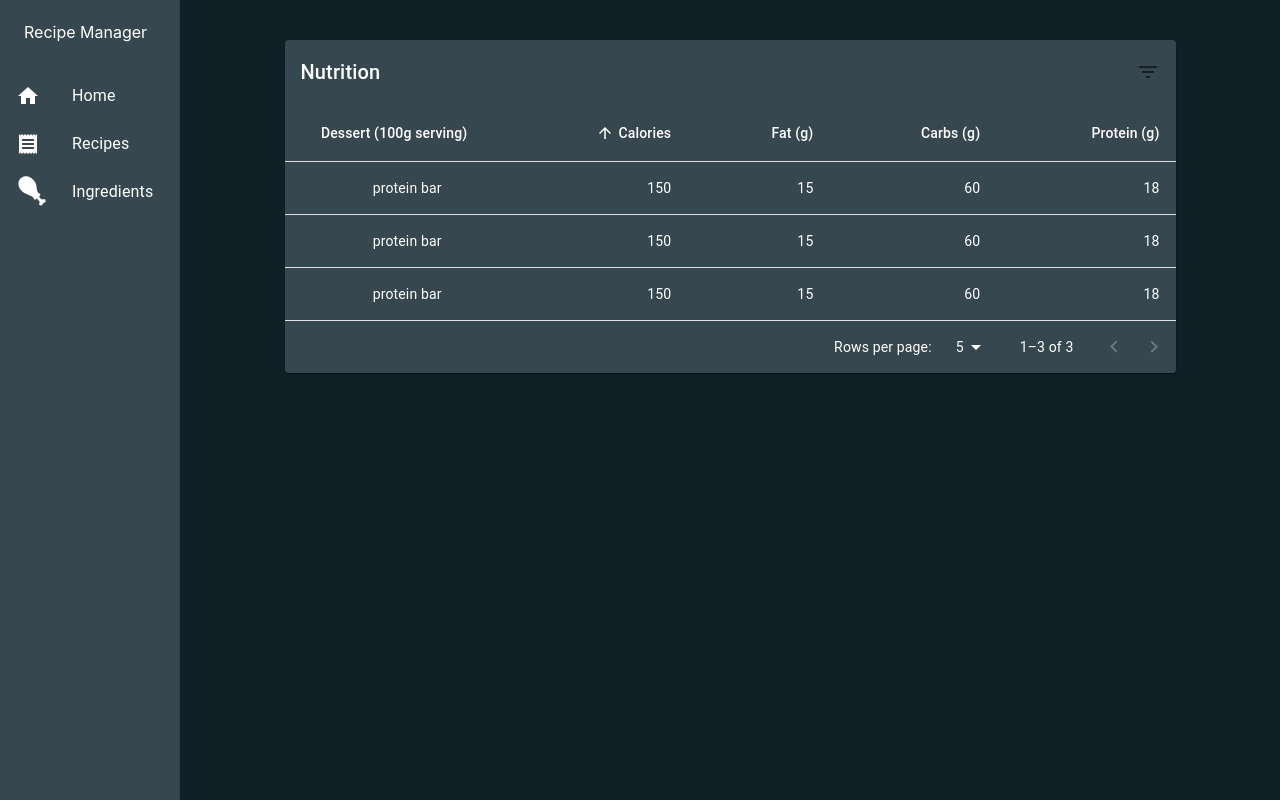
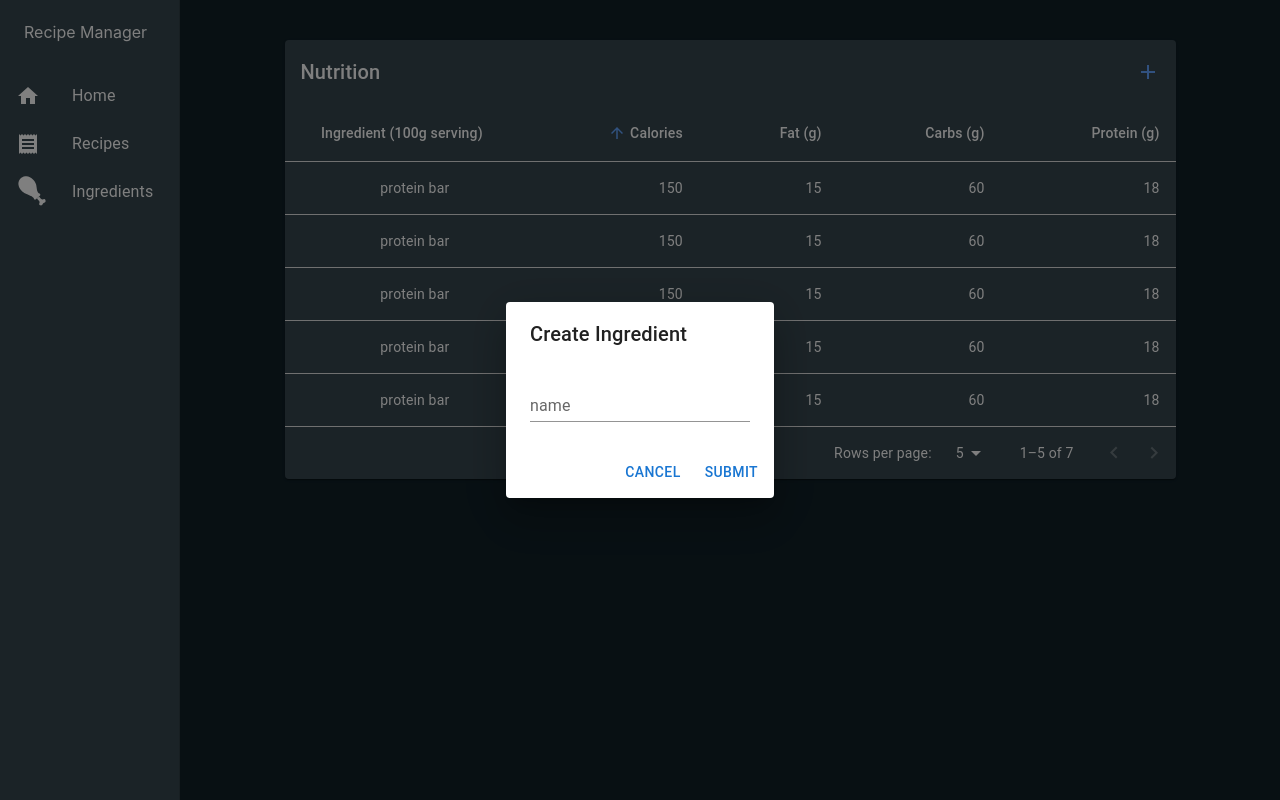
Before and after one commit to Oliver-Pettersson/Recipe_Manager, a React (Create React App) app in the folder recipemanager-fe/: page /ingredients in a window 1280 px wide. Both pictures are taken after a click on the button 1147 px from the left and 72 px from the top of the page. Built offline with nearby package versions, Linux system fonts and the light colour scheme.

Commit message:
finalized table and added default dialog

```diff
--- a/recipemanager-fe/src/components/atoms/RecipeCard/RecipeCard.tsx
+++ b/recipemanager-fe/src/components/atoms/RecipeCard/RecipeCard.tsx
@@ -29,7 +29,7 @@ export default function RecipeCard() {
         </Typography>
       </CardContent>
       <CardActions>
-        <Button sx={{ margin: "auto" }} size="small">
+        <Button sx={{ margin: "auto", color: "#63A4FF" }} size="small">
           Details
         </Button>
       </CardActions>
--- /dev/null
+++ b/recipemanager-fe/src/components/organisms/CreateIngredientDialog/CreateIngredientDialog.tsx
@@ -0,0 +1,40 @@
+import * as React from 'react';
+import Button from '@mui/material/Button';
+import TextField from '@mui/material/TextField';
+import Dialog from '@mui/material/Dialog';
+import DialogActions from '@mui/material/DialogActions';
+import DialogContent from '@mui/material/DialogContent';
+import DialogContentText from '@mui/material/DialogContentText';
+import DialogTitle from '@mui/material/DialogTitle';
+
+interface PropsType {
+    open: boolean;
+    setOpen: React.Dispatch<React.SetStateAction<boolean>>;
+}
+
+export default function CreateIngredientDialog({open, setOpen}: PropsType) {
+
+  const handleClose = () => {
+    setOpen(false);
+  };
+
+  return (
+      <Dialog open={open} onClose={handleClose}>
+        <DialogTitle>Create Ingredient</DialogTitle>
+        <DialogContent>
+          <TextField
+            autoFocus
+            margin="dense"
+            id="name"
+            label="name"
+            fullWidth
+            variant="standard"
+          />
+        </DialogContent>
+        <DialogActions>
+          <Button onClick={handleClose}>Cancel</Button>
+          <Button onClick={handleClose}>Submit</Button>
+        </DialogActions>
+      </Dialog>
+  );
+}
--- a/recipemanager-fe/src/components/organisms/MuiTable/MuiTable.css
+++ b/recipemanager-fe/src/components/organisms/MuiTable/MuiTable.css
@@ -7,7 +7,7 @@ span.muiTableSortLabel:hover {
 }
 
 span.muiTableSortLabel.Mui-active > svg {
-    fill: white;
+    fill: #63A4FF;
 }
 
 svg.MuiTablePagination-selectIcon {
--- a/recipemanager-fe/src/components/organisms/MuiTable/MuiTable.tsx
+++ b/recipemanager-fe/src/components/organisms/MuiTable/MuiTable.tsx
@@ -1,6 +1,5 @@
-import DeleteIcon from "@mui/icons-material/Delete";
-import FilterListIcon from "@mui/icons-material/FilterList";
 import Box from "@mui/material/Box";
+import AddIcon from '@mui/icons-material/Add';
 import IconButton from "@mui/material/IconButton";
 import { alpha } from "@mui/material/styles";
 import Table from "@mui/material/Table";
@@ -12,13 +11,13 @@ import TablePagination from "@mui/material/TablePagination";
 import TableRow from "@mui/material/TableRow";
 import TableSortLabel from "@mui/material/TableSortLabel";
 import Toolbar from "@mui/material/Toolbar";
-import Tooltip from "@mui/material/Tooltip";
 import Typography from "@mui/material/Typography";
 import { visuallyHidden } from "@mui/utils";
 import * as React from "react";
 import "./MuiTable.css";
 
 interface Data {
+  id: string;
   calories: number;
   carbs: number;
   fat: number;
@@ -74,38 +73,6 @@ interface HeadCell {
   numeric: boolean;
 }
 
-const headCells: readonly HeadCell[] = [
-  {
-    id: "name",
-    numeric: false,
-    disablePadding: true,
-    label: "Dessert (100g serving)",
-  },
-  {
-    id: "calories",
-    numeric: true,
-    disablePadding: false,
-    label: "Calories",
-  },
-  {
-    id: "fat",
-    numeric: true,
-    disablePadding: false,
-    label: "Fat (g)",
-  },
-  {
-    id: "carbs",
-    numeric: true,
-    disablePadding: false,
-    label: "Carbs (g)",
-  },
-  {
-    id: "protein",
-    numeric: true,
-    disablePadding: false,
-    label: "Protein (g)",
-  },
-];
 
 interface EnhancedTableProps {
   onRequestSort: (
@@ -114,10 +81,11 @@ interface EnhancedTableProps {
   ) => void;
   order: Order;
   orderBy: string;
+  headCells: HeadCell[];
 }
 
 function EnhancedTableHead(props: EnhancedTableProps) {
-  const { order, orderBy, onRequestSort } = props;
+  const { order, orderBy, onRequestSort, headCells } = props;
   const createSortHandler =
     (property: keyof Data) => (event: React.MouseEvent<unknown>) => {
       onRequestSort(event, property);
@@ -159,36 +127,19 @@ function EnhancedTableHead(props: EnhancedTableProps) {
 }
 
 interface EnhancedTableToolbarProps {
-  numSelected: number;
+  addIconOnClick: () => void;
 }
 
 const EnhancedTableToolbar = (props: EnhancedTableToolbarProps) => {
-  const { numSelected } = props;
+  const { addIconOnClick } = props;
 
   return (
     <Toolbar
       sx={{
         pl: { sm: 2 },
         pr: { xs: 1, sm: 1 },
-        ...(numSelected > 0 && {
-          bgcolor: (theme) =>
-            alpha(
-              theme.palette.primary.main,
-              theme.palette.action.activatedOpacity
-            ),
-        }),
       }}
     >
-      {numSelected > 0 ? (
-        <Typography
-          sx={{ flex: "1 1 100%" }}
-          color="inherit"
-          variant="subtitle1"
-          component="div"
-        >
-          {numSelected} selected
-        </Typography>
-      ) : (
       <Typography
         sx={{ flex: "1 1 100%" }}
         variant="h6"
@@ -197,32 +148,23 @@ const EnhancedTableToolbar = (props: EnhancedTableToolbarProps) => {
       >
         Nutrition
       </Typography>
-      )}
-      {numSelected > 0 ? (
-        <Tooltip title="Delete">
-          <IconButton>
-            <DeleteIcon />
+        <IconButton onClick={addIconOnClick}>
+          <AddIcon sx={{color: "#63A4FF"}} />
         </IconButton>
-        </Tooltip>
-      ) : (
-        <Tooltip title="Filter list">
-          <IconButton>
-            <FilterListIcon />
-          </IconButton>
-        </Tooltip>
-      )}
     </Toolbar>
   );
 };
 
 interface MuiTableProps {
   rows: Data[];
+  rowOnClick: (row: Data) => void;
+  addIconOnClick: () => void;
+  headCells: HeadCell[];
 }
 
-export default function MuiTable({ rows }: MuiTableProps) {
+export default function MuiTable({ rows, rowOnClick, headCells, addIconOnClick }: MuiTableProps) {
   const [order, setOrder] = React.useState<Order>("asc");
   const [orderBy, setOrderBy] = React.useState<keyof Data>("calories");
-  const [selected, setSelected] = React.useState<readonly string[]>([]);
   const [page, setPage] = React.useState(0);
   const [dense, setDense] = React.useState(false);
   const [rowsPerPage, setRowsPerPage] = React.useState(5);
@@ -234,26 +176,6 @@ export default function MuiTable({ rows }: MuiTableProps) {
     const isAsc = orderBy === property && order === "asc";
     setOrder(isAsc ? "desc" : "asc");
     setOrderBy(property);
-  };
-
-  const handleClick = (_event: React.MouseEvent<unknown>, name: string) => {
-    const selectedIndex = selected.indexOf(name);
-    let newSelected: readonly string[] = [];
-
-    if (selectedIndex === -1) {
-      newSelected = newSelected.concat(selected, name);
-    } else if (selectedIndex === 0) {
-      newSelected = newSelected.concat(selected.slice(1));
-    } else if (selectedIndex === selected.length - 1) {
-      newSelected = newSelected.concat(selected.slice(0, -1));
-    } else if (selectedIndex > 0) {
-      newSelected = newSelected.concat(
-        selected.slice(0, selectedIndex),
-        selected.slice(selectedIndex + 1)
-      );
-    }
-
-    setSelected(newSelected);
   };
 
   const handleChangePage = (_event: unknown, newPage: number) => {
@@ -273,7 +195,7 @@ export default function MuiTable({ rows }: MuiTableProps) {
 
   return (
     <>
-      <EnhancedTableToolbar numSelected={selected.length} />
+      <EnhancedTableToolbar addIconOnClick={addIconOnClick} />
       <TableContainer>
         <Table
           sx={{ minWidth: 750 }}
@@ -281,6 +203,7 @@ export default function MuiTable({ rows }: MuiTableProps) {
           size={dense ? "small" : "medium"}
         >
           <EnhancedTableHead
+          headCells={headCells}
             order={order}
             orderBy={orderBy}
             onRequestSort={handleRequestSort}
@@ -296,7 +219,7 @@ export default function MuiTable({ rows }: MuiTableProps) {
                 return (
                   <TableRow
                     hover
-                    onClick={(event) => handleClick(event, row.name)}
+                    onClick={() => rowOnClick(row)}
                     role="checkbox"
                     tabIndex={-1}
                     key={row.name}
@@ -337,7 +260,6 @@ export default function MuiTable({ rows }: MuiTableProps) {
         </Table>
       </TableContainer>
       <TablePagination
-      classes={{selectIcon: "ingredientsSelectIcon"}}
         sx={{ color: "white" }}
         rowsPerPageOptions={[5, 10, 25]}
         component="div"
--- a/recipemanager-fe/src/components/pages/IngredientsPage/IngredientsPage.tsx
+++ b/recipemanager-fe/src/components/pages/IngredientsPage/IngredientsPage.tsx
@@ -1,14 +1,63 @@
 import { Box, Paper } from "@mui/material";
-import React from "react";
+import React, { useState } from "react";
+import CreateIngredientDialog from "../../organisms/CreateIngredientDialog/CreateIngredientDialog";
 import MuiTable from "../../organisms/MuiTable/MuiTable";
 
 export default function IngredientsPage() {
+  const [openCreateDialog, setOpenCreateDialog] = useState(false);
+
   return (
+    <>
       <Box sx={{ width: "90%", margin: "auto", paddingTop: 5 }}>
-      <Paper sx={{ width: "90%", mb: 2, margin: "auto", backgroundColor: "#37474F", color: "white"  }}>
+        <Paper
+          sx={{
+            width: "90%",
+            mb: 2,
+            margin: "auto",
+            backgroundColor: "#37474F",
+            color: "white",
+          }}
+        >
           <MuiTable
+            addIconOnClick={() => {
+              setOpenCreateDialog(true);
+            }}
+            headCells={[
+              {
+                id: "name",
+                numeric: false,
+                disablePadding: true,
+                label: "Ingredient (100g serving)",
+              },
+              {
+                id: "calories",
+                numeric: true,
+                disablePadding: false,
+                label: "Calories",
+              },
+              {
+                id: "fat",
+                numeric: true,
+                disablePadding: false,
+                label: "Fat (g)",
+              },
+              {
+                id: "carbs",
+                numeric: true,
+                disablePadding: false,
+                label: "Carbs (g)",
+              },
+              {
+                id: "protein",
+                numeric: true,
+                disablePadding: false,
+                label: "Protein (g)",
+              },
+            ]}
+            rowOnClick={(row) => {}}
             rows={[
               {
+                id: "1",
                 calories: 150,
                 carbs: 60,
                 fat: 15,
@@ -16,6 +65,7 @@ export default function IngredientsPage() {
                 name: "protein bar",
               },
               {
+                id: "1",
                 calories: 150,
                 carbs: 60,
                 fat: 15,
@@ -23,6 +73,39 @@ export default function IngredientsPage() {
                 name: "protein bar",
               },
               {
+                id: "1",
+                calories: 150,
+                carbs: 60,
+                fat: 15,
+                protein: 18,
+                name: "protein bar",
+              },
+              {
+                id: "1",
+                calories: 150,
+                carbs: 60,
+                fat: 15,
+                protein: 18,
+                name: "protein bar",
+              },
+              {
+                id: "1",
+                calories: 150,
+                carbs: 60,
+                fat: 15,
+                protein: 18,
+                name: "protein bar",
+              },
+              {
+                id: "1",
+                calories: 150,
+                carbs: 60,
+                fat: 15,
+                protein: 18,
+                name: "protein bar",
+              },
+              {
+                id: "1",
                 calories: 150,
                 carbs: 60,
                 fat: 15,
@@ -33,5 +116,10 @@ export default function IngredientsPage() {
           />
         </Paper>
       </Box>
+      <CreateIngredientDialog
+        open={openCreateDialog}
+        setOpen={setOpenCreateDialog}
+      />
+    </>
   );
 }
```
Lines whose indentation alone changed are shown as unchanged.
